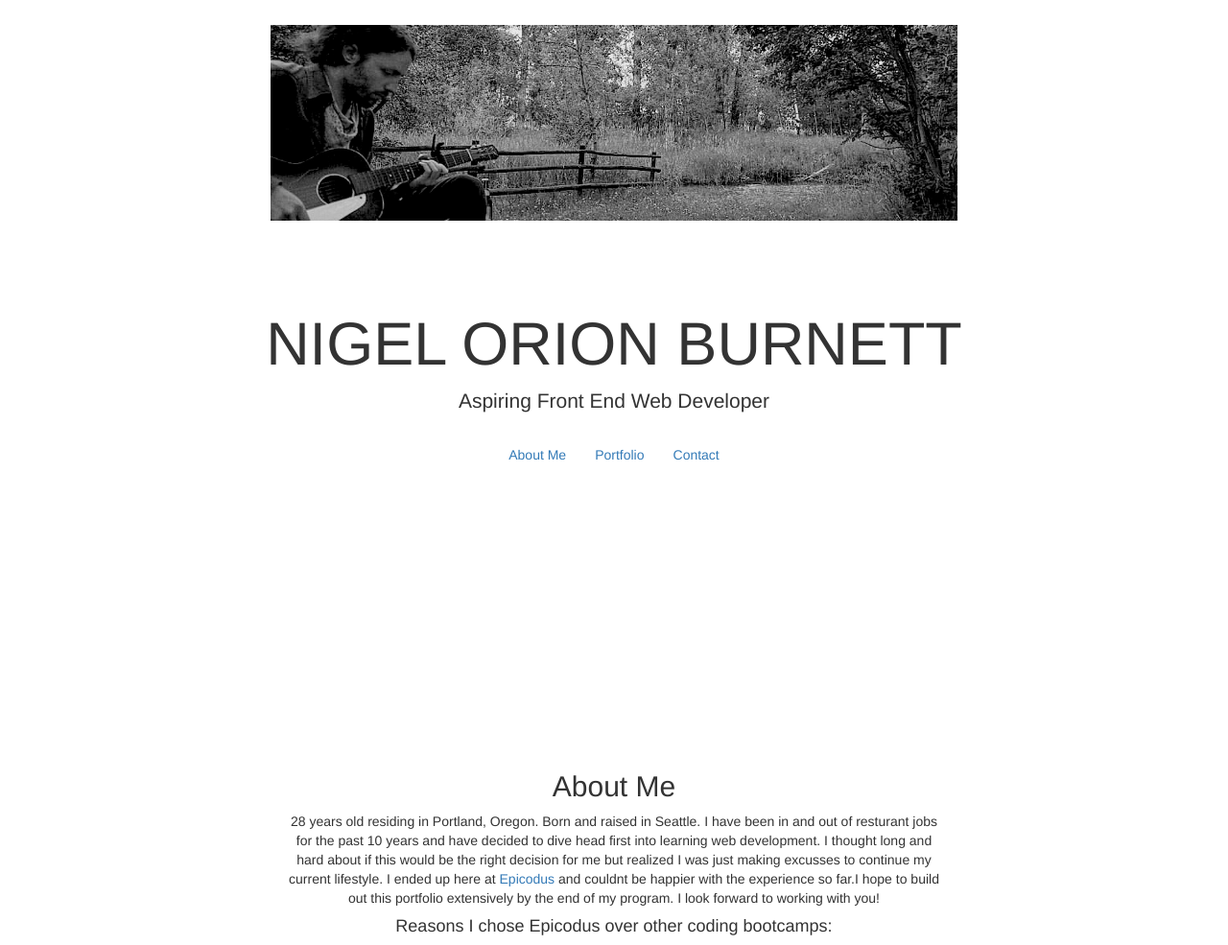
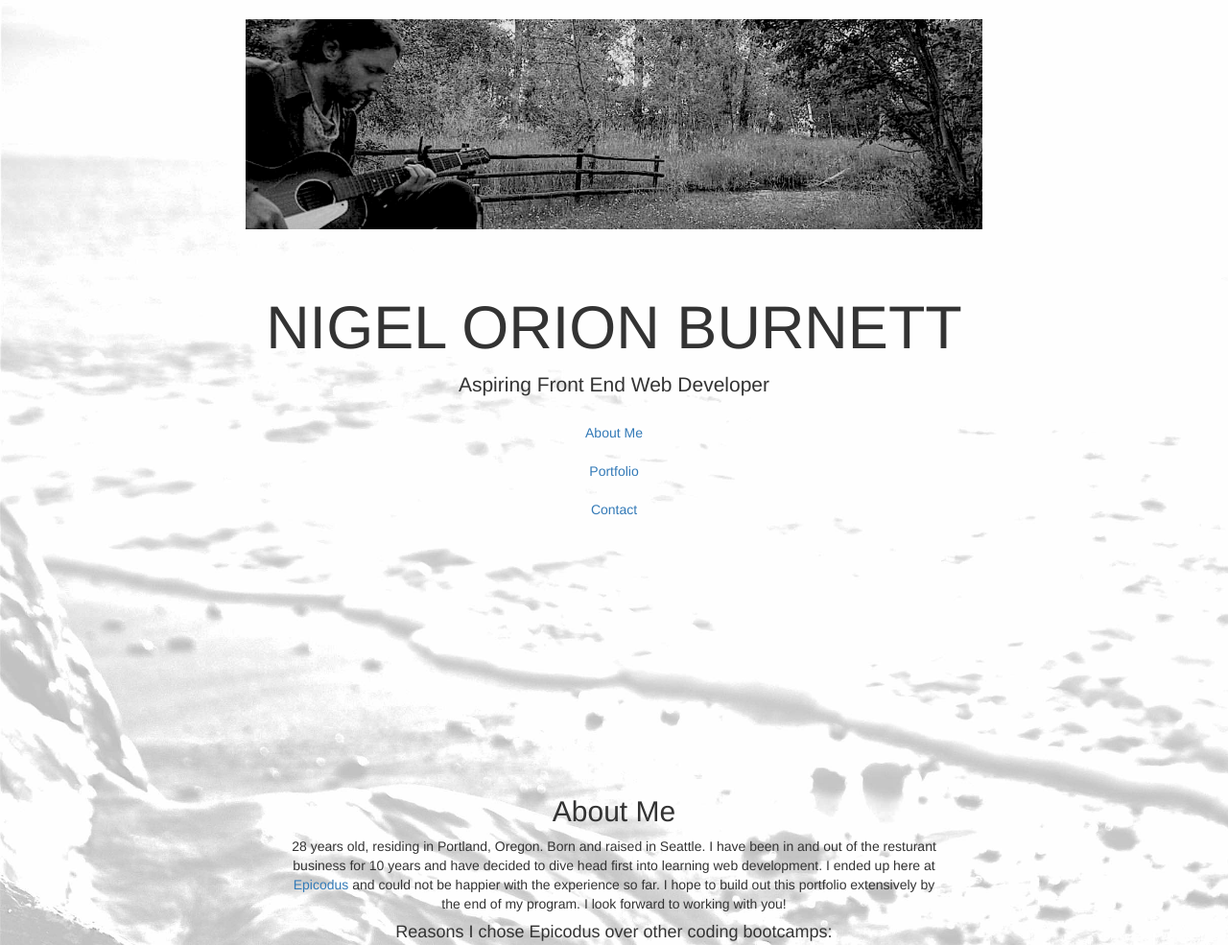
Before and after one commit to nigelorion/portfolio, a plain HTML site: page index.html in a window 1280 px wide. Shown: the top 985 px of the page at 96% size. Drawn offline with nearby package versions, Linux system fonts and the light colour scheme.

Commit message:
Add final touch ups before submission

```diff
--- a/css/styles.css
+++ b/css/styles.css
@@ -1,10 +1,14 @@
 img {
-  padding: 2%;
+  padding-top: 20px;
+  padding-bottom: 0px;
   width: 60%;
 }
 
 body {
   text-align: center;
+  color: gray;
+  background-image: url(../img/background.jpg);
+  background-size: cover;
 }
 
 
@@ -15,10 +19,12 @@ ol {
 .navbar .navbar-nav {
   display: inline-block;
   float: none;
+  padding-left: 0;
 }
 
 .jumbotron {
   background-color: transparent !important;
+  padding-top: 0;
 }
 
 p {
@@ -48,11 +54,6 @@ h4 {
   margin: 30px;
 }
 
-.portfolio-top {
-  margin-top: 20%;
-  margin-bottom: 20%;
-}
-
 #currentwork {
   position: relative;
 margin-top: -30px;
--- a/index.html
+++ b/index.html
@@ -13,11 +13,11 @@
         <div class="jumbotron">
           <h1>NIGEL ORION BURNETT</h1>
           <p>Aspiring Front End Web Developer</p>
-          <nav class="navbar">
+          <nav class="nav navpills nav-justified">
             <div class="container-fluid">
               <div class="navbar-header">
               </div>
-              <ul class="nav navbar-nav">
+              <ul class="nav navpills">
                 <li><a href="#aboutme">About Me</a></li>
                 <li><a href="#currentwork">Portfolio</a></li>
                 <li><a href="#contact">Contact</a></li>
@@ -29,9 +29,8 @@
       <a name="aboutme"></a>
       <div class="container">
         <h2>About Me</h2>
-        <p class="aboutmeformating">28 years old residing in Portland, Oregon. Born and raised in Seattle. I have been in and out of resturant jobs for the past 10 years and have decided to dive head first into learning web development. I thought long and hard about if this would be the right decision for me but realized I was just making excusses to continue my current lifestyle. I ended up here at <a href="www.epicodus.com">Epicodus</a> and couldnt be happier with the experience so far.I hope to build out this portfolio extensively by the end of my program. I look forward to working with you!</p>
+        <p>28 years old, residing in Portland, Oregon. Born and raised in Seattle. I have been in and out of the resturant business for 10 years and have decided to dive head first into learning web development. I ended up here at <a href="www.epicodus.com">Epicodus</a> and could not be happier with the experience so far. I hope to build out this portfolio extensively by the end of my program. I look forward to working with you!</p>
         <h4>Reasons I chose Epicodus over other coding bootcamps:</h4>
-        <br>
         <div class="orderedlist">
           <ol>
             <li>Pair Programming <strong>(this has forced me to learn in a way I did not know was possible for me.)</strong></li>
@@ -40,7 +39,6 @@
           </ol>
         </div>
       </div>
-      <div class="portfolio-top">
       <div class="container">
         <span id="currentwork"><h2>Current Work</h2></span>
         <div class="row">
@@ -76,7 +74,6 @@
           </div>
         </div>
       </div>
-      </div>
       <div class="boxmodel">
         <a name="contact"></a>
         <h2>Contact Me</h2>
```
Also changed, not shown: img/background.jpg (added). Lines whose indentation alone changed are shown as unchanged.
